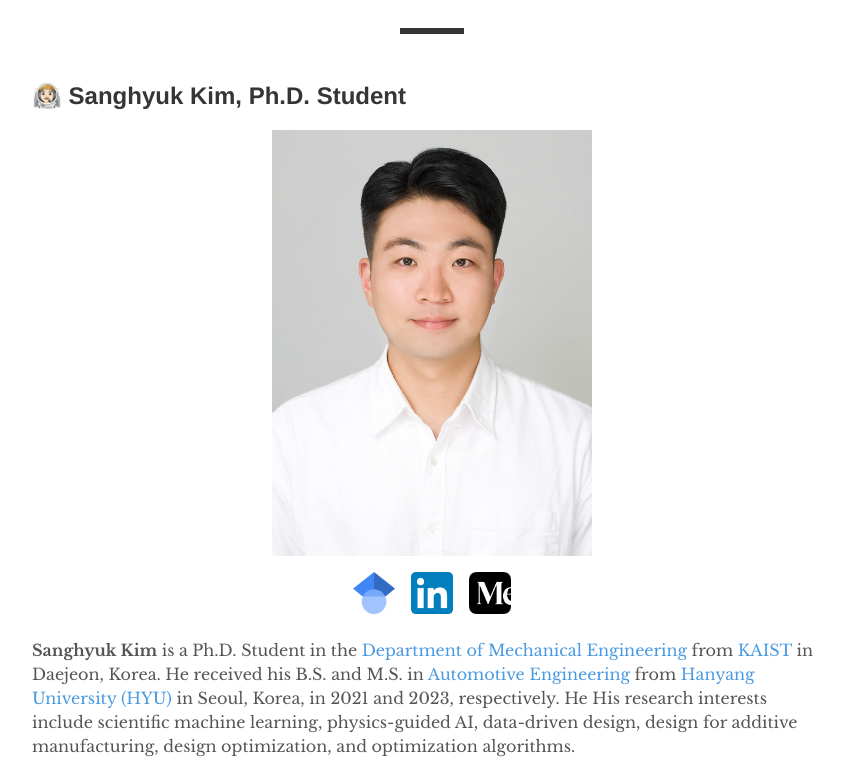
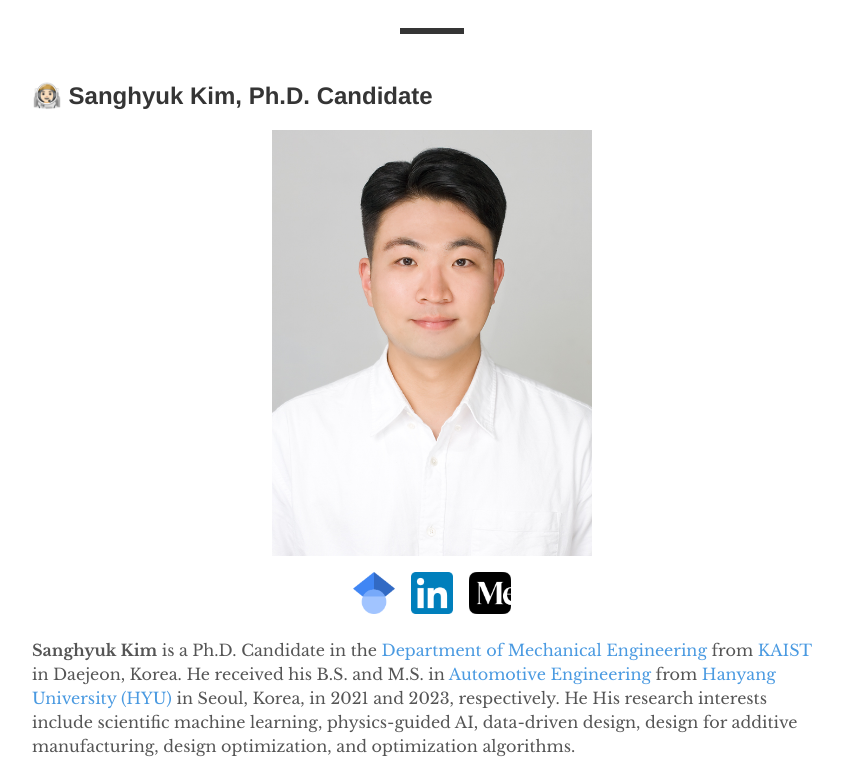
Before and after one commit to kim-sanghyuk/kim-sanghyuk.github.io, a Jekyll site: the page built from _pages/about.md, in a window 1280 px wide. Shown: the part 211-985 px from the top of the page, without its empty margins (208-1071 px from the left). Built offline with Jekyll 4.4.1, drawn with Linux system fonts in a browser that asks for light colours.

Commit message:
edit
edit

```diff
--- a/_config.yml
+++ b/_config.yml
@@ -1,6 +1,6 @@
 # Site settings
 title:          Sanghyuk Kim
-description:    "Ph.D. Student at KAIST"
+description:    "Ph.D. Candidate at KAIST"
 url:            "https://kim-sanghyuk.github.io/"
 
 # Google Analytics
--- a/_pages/about.md
+++ b/_pages/about.md
@@ -6,7 +6,7 @@ permalink: /about/
 published: true
 ---
 
-## 👨🏻‍🚀 Sanghyuk Kim, Ph.D. Student
+## 👨🏻‍🚀 Sanghyuk Kim, Ph.D. Candidate
 
 ![SanghyukKim](/images/SanghyukKim.jpg){: width="40%" height="40%"}
 
@@ -22,7 +22,7 @@ published: true
   </a>
 </div>
 
-**Sanghyuk Kim** is a Ph.D. Student in the [Department of Mechanical Engineering](https://me.kaist.ac.kr/eng/main/main.html) from [KAIST](https://www.kaist.ac.kr/) in Daejeon, Korea. He received his B.S. and M.S. in [Automotive Engineering](https://ae.hanyang.ac.kr/) from [Hanyang University (HYU)](https://www.hanyang.ac.kr/) in Seoul, Korea, in 2021 and 2023, respectively. He His research interests include scientific machine learning, physics-guided AI, data-driven design, design for additive manufacturing, design optimization, and optimization algorithms.
+**Sanghyuk Kim** is a Ph.D. Candidate in the [Department of Mechanical Engineering](https://me.kaist.ac.kr/eng/main/main.html) from [KAIST](https://www.kaist.ac.kr/) in Daejeon, Korea. He received his B.S. and M.S. in [Automotive Engineering](https://ae.hanyang.ac.kr/) from [Hanyang University (HYU)](https://www.hanyang.ac.kr/) in Seoul, Korea, in 2021 and 2023, respectively. He His research interests include scientific machine learning, physics-guided AI, data-driven design, design for additive manufacturing, design optimization, and optimization algorithms.
 
 ### 📧 E-mail
 
```
